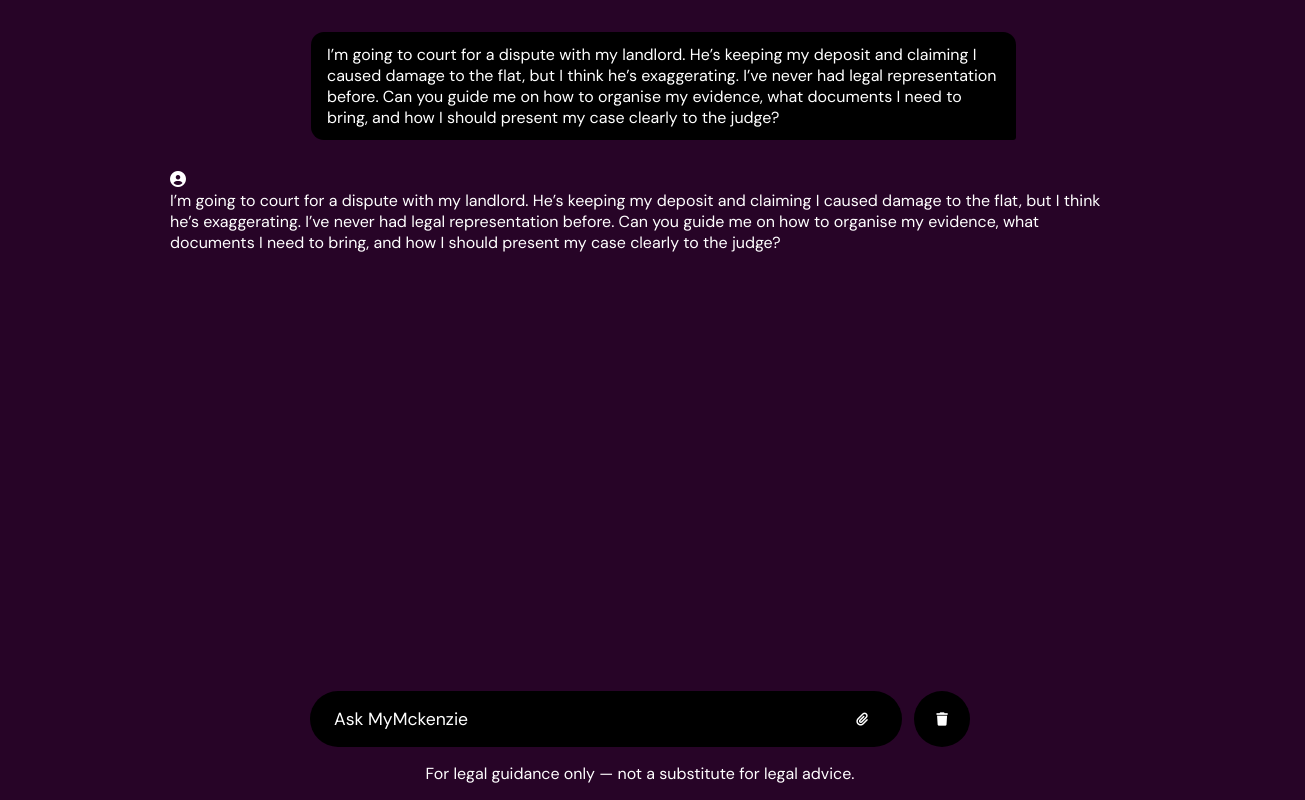
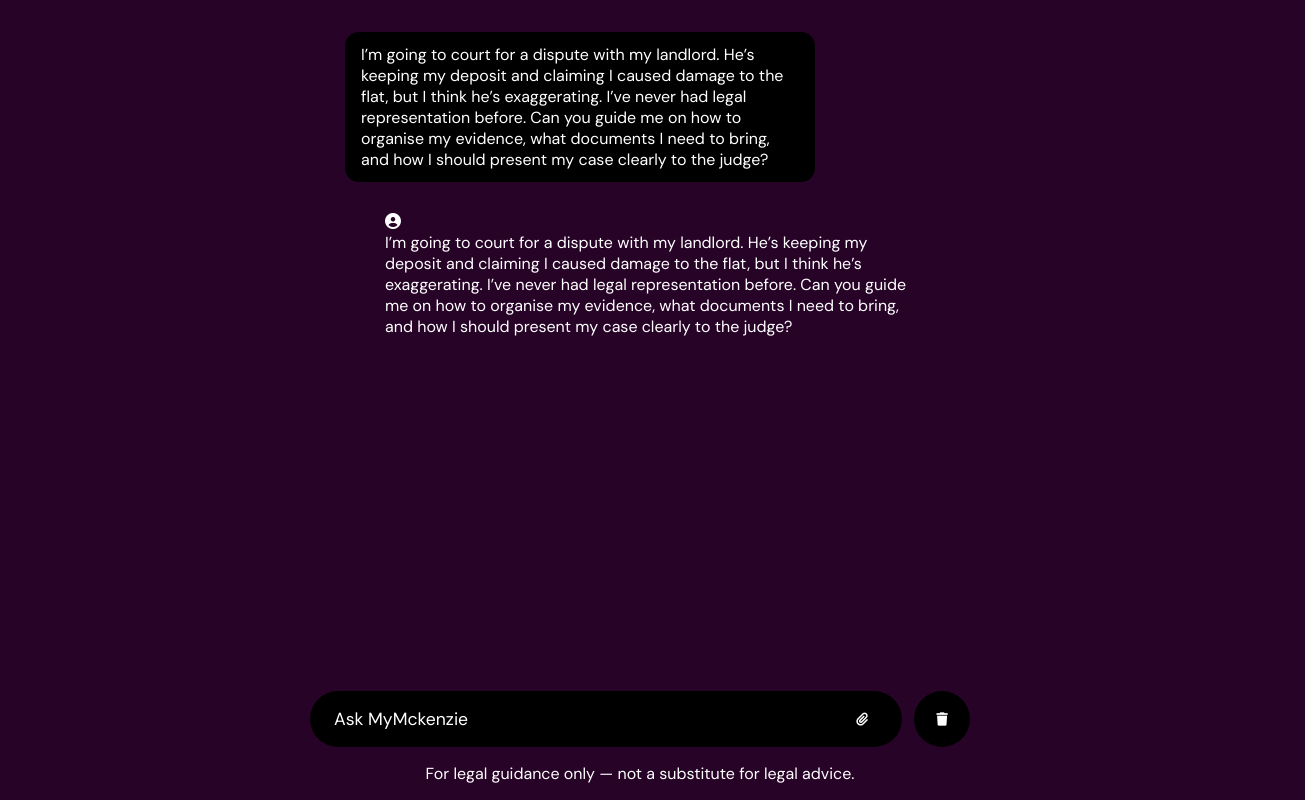
Before and after one commit to DeveloperForChrist/MyMckenzie, a plain HTML site: page chatbot.html in a window 1280 px wide. Shown: the whole page, 1305 px wide, since content can reach past the window. Drawn offline with Linux system fonts and the light colour scheme.

Commit message:
modified:   chatbot.css

```diff
--- a/chatbot.css
+++ b/chatbot.css
@@ -118,8 +118,8 @@
 /* User message bubble */
 .chat-container .user-message .message-text {
   padding: 12px 16px;
-  max-width: 75%;
-  border-radius: 13px 13px 3px 13px;
+  width: 50%;
+  border-radius: 14px 14px 14px 14px;
   background: var(--black-color);
 }
 
@@ -127,7 +127,7 @@
 .chat-container .user-message {
   flex-direction: column;
   align-items: flex-end;
-  margin-right: 9px;
+  margin-right: -25px;
 }
 
 /* User message bubble styling */
@@ -144,6 +144,9 @@
 /* Bot message container */
 .chat-container .bot-message {
   margin: 9px auto;
+  width: 100%;
+  max-width: 45%;
+  margin-left: 365px;
 }
 
 /* ===========================
```
